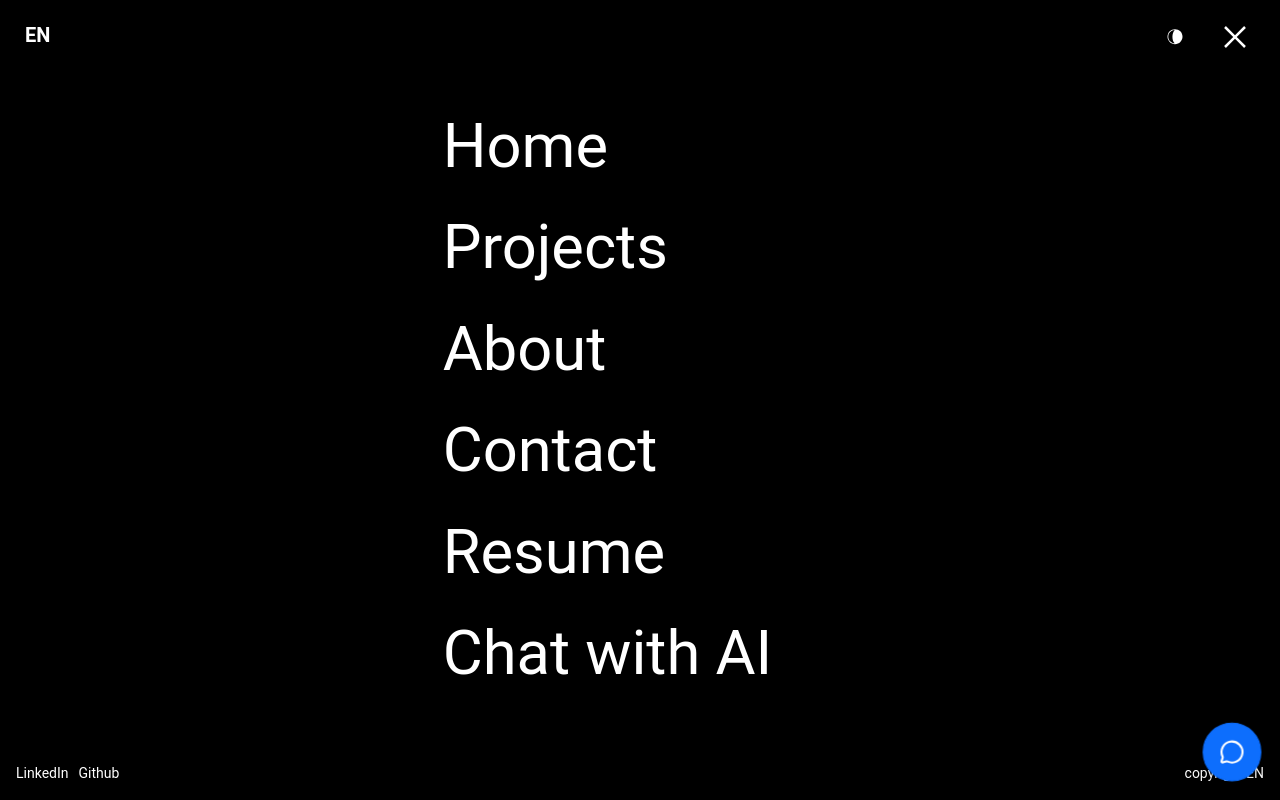
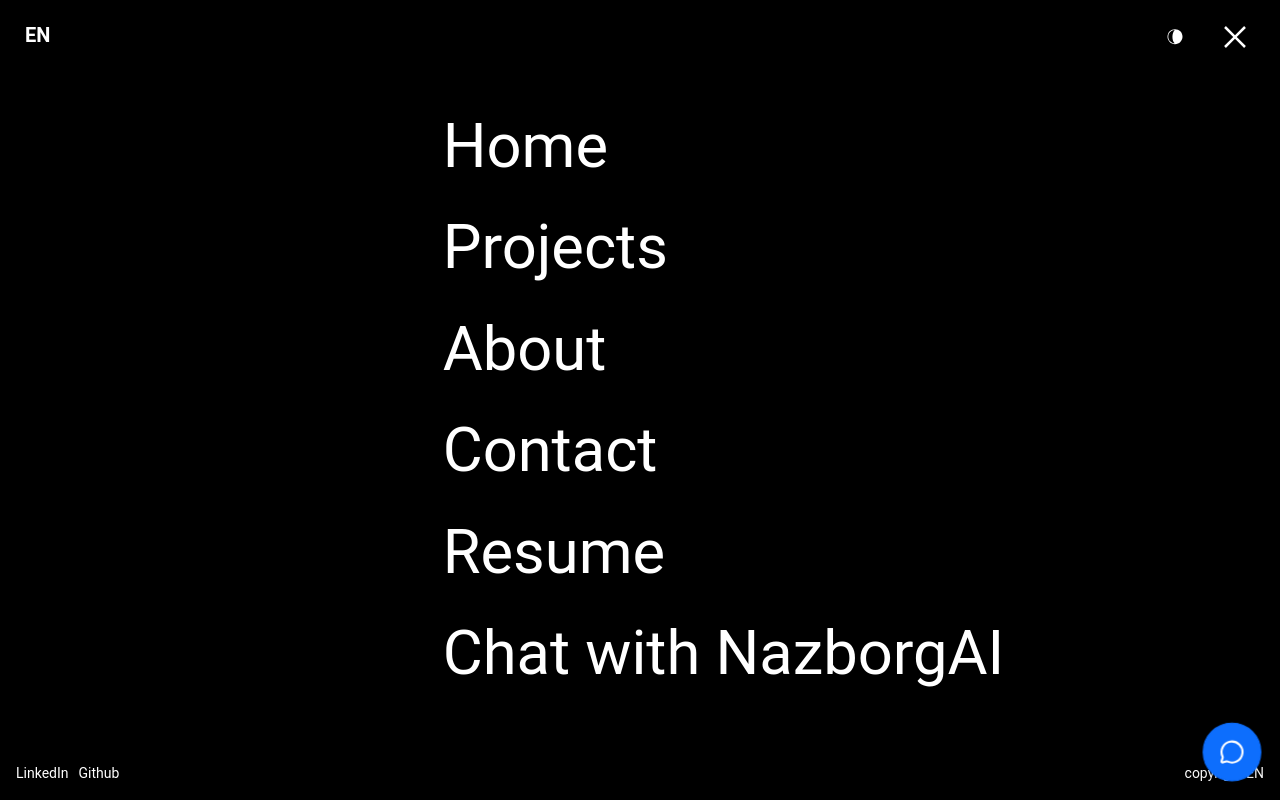
Before and after one commit to eidde606/portfolio-webpage, a React (Create React App) app: page / in a window 1280 px wide. Both pictures are taken after a click on the button 1235 px from the left and 35 px from the top of the page. Built offline with nearby package versions, Linux system fonts and the light colour scheme.

Commit message:
some changes

```diff
--- a/src/header/index.js
+++ b/src/header/index.js
@@ -64,7 +64,7 @@ const Headermain = () => {
                   </li>
                   <li className="menu_item">
                     <Link onClick={handleToggle} to="/ai" className="my-3">
-                      Chat with AI
+                      Chat with NazborgAI
                     </Link>
                   </li>
                 </ul>
```
